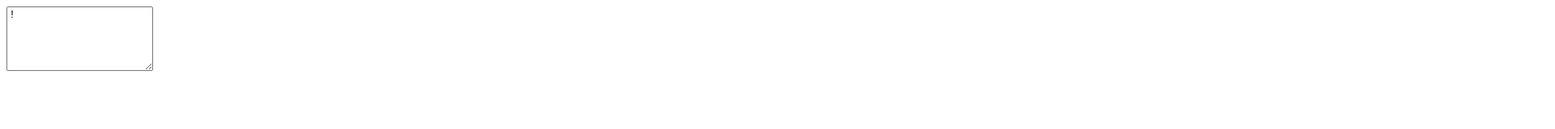
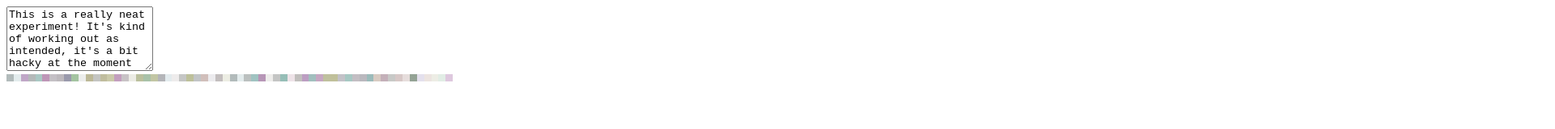
Before and after one commit to Offroaders123/Text-Imager, a website built with Vite: page index.html in a window 1280 px wide. Shown: the top 160 px of the page at 81% size, 1920 px wide, since content can reach past the window. Built offline with nearby package versions, Linux system fonts and the light colour scheme.

Commit message:
Visible Colors!
Oh yeah, in the first commit, I was just demoing things out in STE. It would be nicer to have it working nice in VSCode though, so a full TypeScript setup would help with demoing things out more safely, and faster. Vite is a big part of that too.

As soon as this kind of got working some more, had to commit it! I'm not calculating the square-like handling for the bytes correct at the moment though, so that needs some help still. The Alpha byte still needs help too, my check for that isn't working quite right still. I think I need to add an additional incrementer for that, just like how RLE has two different lengths to increment from.

Yeah so I have to figure out how to smartly calculate the dimensions of the image, based on the length of the byte data. If it's a squared number, then it can be a square (wrapped) image. If it's a multiple of 4, then it can be as far across until it fills all the rows. I essentially want it to work like Flexbox, but for pixels. It should be a full square when possible, it should fill all rows when possible (when not a square), and if there are any leftover pixels, they should wrap to their own line. Modulo seems to be of big help for these kinds of scenarios!

```diff
--- a/index.html
+++ b/index.html
@@ -28,7 +28,8 @@
 
 <body>
 
-<textarea id="textInput" placeholder="Image content!">!</textarea>
+<textarea id="textInput" placeholder="Image content!">This is a really neat experiment! It's kind of working out as intended, it's a bit hacky at the moment though. Neat thingo! This is just some extra long text I wrote to help demo out these shenanigans here.
+@^)@^$)!@^$!@^%#(!@${@#}${@#$}{@#$}@#{$}@</textarea>
 <canvas id="canvas"></canvas>
 
 <script type="module" src="./src/index.ts"></script>
--- a/src/index.ts
+++ b/src/index.ts
@@ -1,36 +1,53 @@
-declare var canvas: HTMLCanvasElement;
-declare var textInput: HTMLTextAreaElement;
+declare const canvas: HTMLCanvasElement;
+declare const textInput: HTMLTextAreaElement;
 
 const ctx = canvas.getContext("2d")!;
+const RGBA_LENGTH = 4;
 
 textInput.addEventListener("input",drawImageContent);
 drawImageContent();
 
 function drawImageContent(): void {
   const { value } = textInput;
-  const { length } = value;
   console.log(value);
-  console.log(length);
 
-  const data = new Uint8ClampedArray(length * 4 - 4 % 4);
+  const stringLength = value.length;
+  console.log(stringLength);
+
+  const dataLength = stringLength * RGBA_LENGTH;
+
+  const isSquared = isSquare(dataLength);
+  console.log(isSquared);
+
+  const width = isSquared ? stringLength / 2 : stringLength - stringLength % RGBA_LENGTH;
+  const height = isSquared ? stringLength / 2 : 1;
+
+  const data = new Uint8ClampedArray(dataLength);
   const dataView = new DataView(data.buffer);
+  // console.log(data);
+
+  for (let i = 0; i < stringLength; i++){
+    if (i / RGBA_LENGTH % RGBA_LENGTH){
+      dataView.setUint8(i + 3,255);
+    }
+
+    const char = value[i]!;
+    console.log(i,char);
+
+    dataView.setUint8(i,char.charCodeAt(0));
+  }
   console.log(data);
 
-  for (const i in new String(value)){
-    const char = value[i];
-    console.log(i,char);
+  console.log(width);
+  console.log(height);
 
-    if (+i / 4 !== 0 && 0 % 4 === 0){
-      dataView.setUint8(+i * 4 + 3,255);
-      continue;
-    }
-
-    dataView.setUint8(+i,value.charCodeAt(+i));
-  }
-
-  const imageData = new ImageData(data,data.byteLength / 4,1);
+  const imageData = new ImageData(data,width,height);
   console.log(imageData);
   canvas.width = imageData.width;
   canvas.height = imageData.height;
   ctx.putImageData(imageData,0,0);
 }
+
+function isSquare(x: number): boolean {
+  return Math.sqrt(x) % 1 === 0;
+}
```
